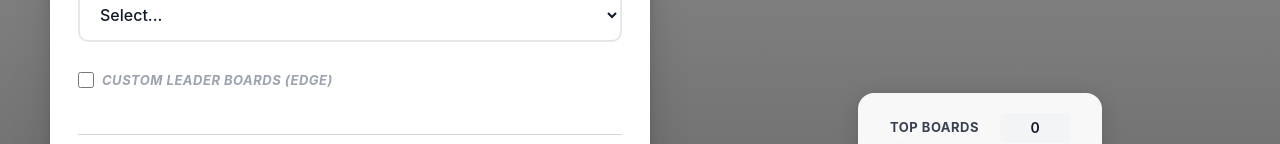
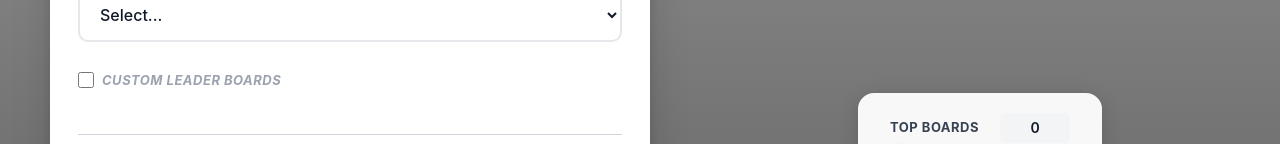
Before and after one commit to Beef13/pallet-size-quote-calculator, a React (Vite) app: page / in a window 1280 px wide. Shown: the part 549-693 px from the top of the page. Built offline with nearby package versions, Linux system fonts and the light colour scheme.

Commit message:
Remove '(Edge)' from custom leader boards checkbox labels

```diff
--- a/src/components/PalletBuilderOverlay.jsx
+++ b/src/components/PalletBuilderOverlay.jsx
@@ -978,7 +978,7 @@ function PalletBuilderOverlay({ onQuoteCalculated, quoteData }) {
                         checked={useCustomBottomLeaders}
                         onChange={(e) => setUseCustomBottomLeaders(e.target.checked)}
                       />
-                      <span>Custom Leader Boards (Edge)</span>
+                      <span>Custom Leader Boards</span>
                     </label>
                   </div>
 
@@ -1068,7 +1068,7 @@ function PalletBuilderOverlay({ onQuoteCalculated, quoteData }) {
                         checked={useCustomTopLeaders}
                         onChange={(e) => setUseCustomTopLeaders(e.target.checked)}
                       />
-                      <span>Custom Leader Boards (Edge)</span>
+                      <span>Custom Leader Boards</span>
                     </label>
                   </div>
 
```
